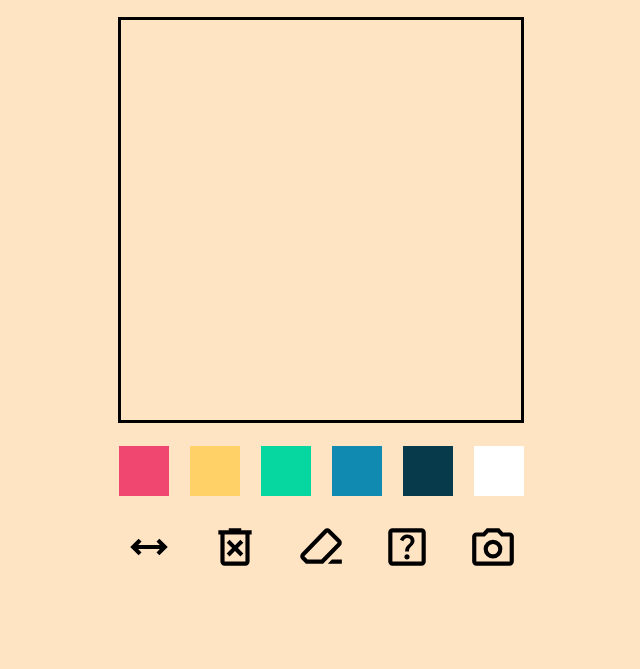
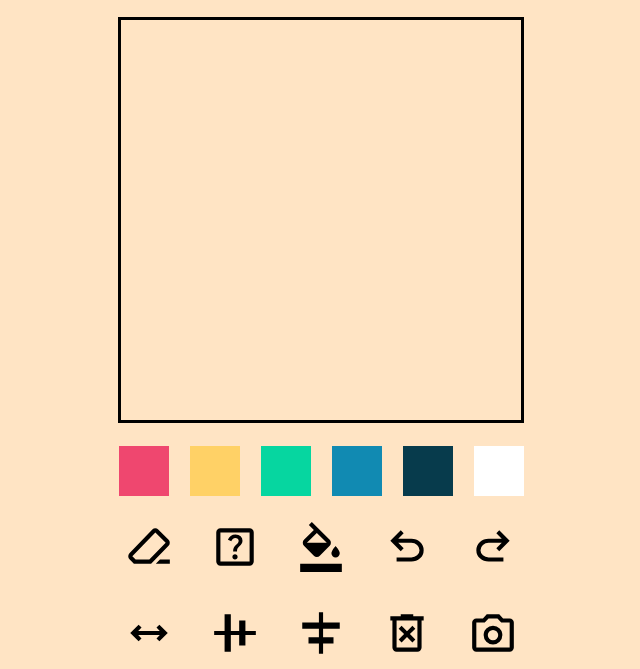
Before and after one commit to Aayushstha03/etch-a-sketch, a plain HTML site: page index.html in a window 1280 px wide. Shown: the part 131-800 px from the top of the page, without its empty margins (319-959 px from the left). Drawn offline with Linux system fonts and the light colour scheme.

Commit message:
Update index.html and styles.css Going to do major UI changes, this is the oh no go back version

```diff
--- a/index.html
+++ b/index.html
@@ -19,11 +19,20 @@
       <div class="colorTile" id="white"></div>
     </div>
     <div id="boardButtons">
-      <img class="colorTile" id="size" src="assets/resize.svg" />
-      <img class="colorTile" id="reset" src="assets/reset.svg" />
-      <img class="colorTile" id="eraser" src="assets/eraser.svg" />
-      <img class="colorTile" id="rainbow" src="assets/rainbow.svg" />
-      <img class="colorTile" id="camera" src="assets/camera.svg" />
+      <div class="firstRow">
+        <img class="colorTile" id="eraser" src="assets/eraser.svg" />
+        <img class="colorTile" id="rainbow" src="assets/rainbow.svg" />
+        <img class="colorTile" id="bucket" src="assets/bucket.svg" />
+        <img class="colorTile" id="undo" src="assets/undo.svg" />
+        <img class="colorTile" id="redo" src="assets/redo.svg" />
+      </div>
+      <div class="secondRow">
+        <img class="colorTile" id="size" src="assets/resize.svg" />
+        <img class="colorTile" id="size" src="assets/x-axis.svg" />
+        <img class="colorTile" id="size" src="assets/y-axis.svg" />
+        <img class="colorTile" id="reset" src="assets/reset.svg" />
+        <img class="colorTile" id="camera" src="assets/camera.svg" />
+      </div>
     </div>
   </body>
 </html>
--- a/styles.css
+++ b/styles.css
@@ -16,6 +16,7 @@ body {
   background-color: bisque;
   display: flex;
   flex-direction: column;
+  flex-wrap: wrap;
   align-items: center;
   gap: 20px;
   width: 50vw;
@@ -60,8 +61,15 @@ body {
   flex: auto;
 }
 
+.firstRow,
+.secondRow {
+  display: flex;
+  gap: 30px;
+}
+
 #boardButtons {
   display: flex;
+  flex-direction: column;
   gap: 30px;
 }
 
```
